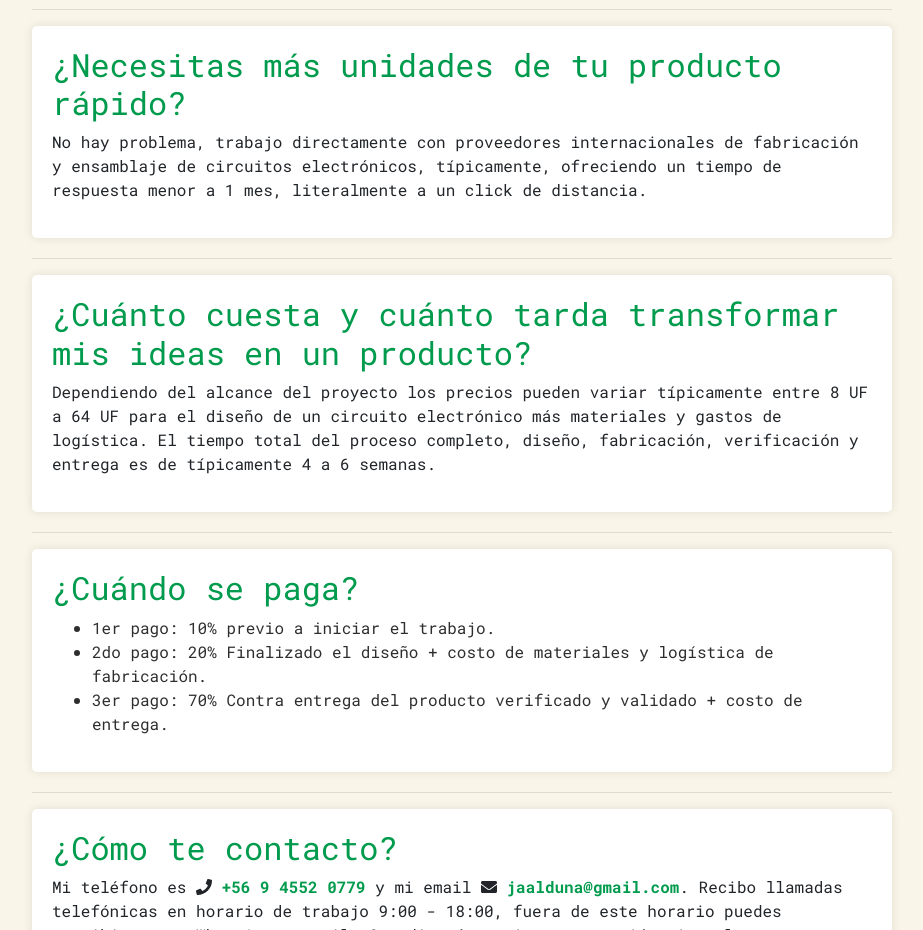
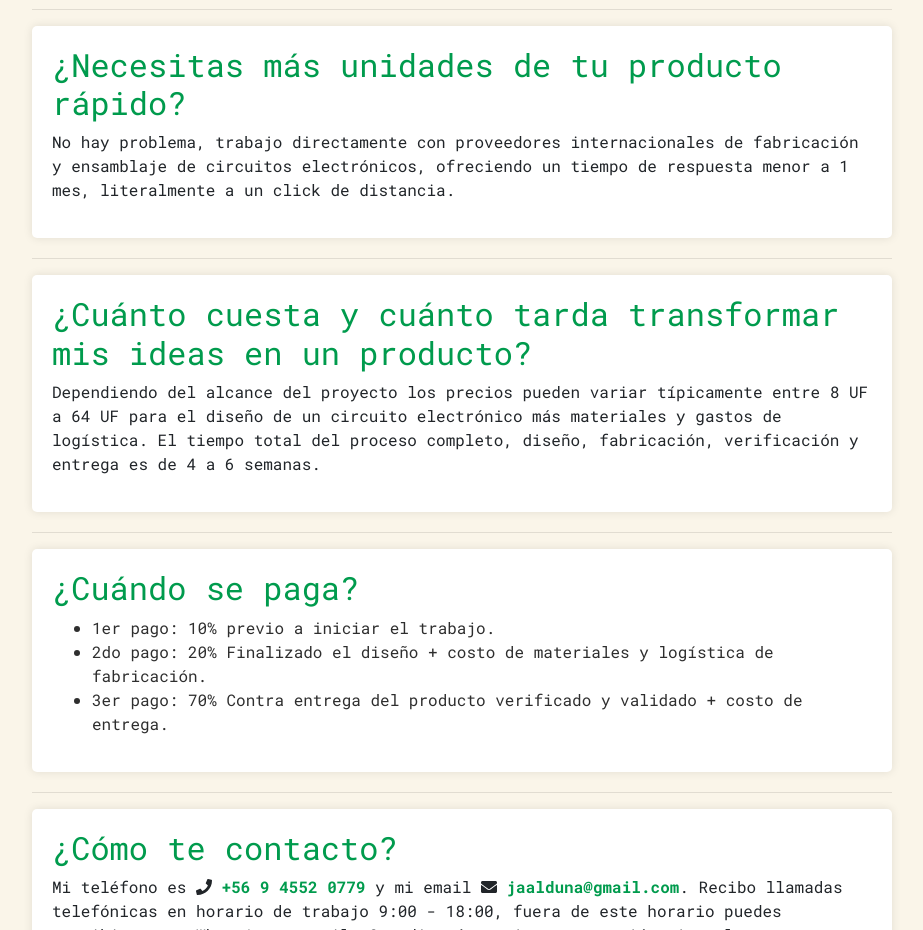
Before and after one commit to jaalduna/miweb, a plain HTML site: page index.html in a window 1280 px wide. Shown: the part 1020-1950 px from the top of the page, without its empty margins (178-1101 px from the left). Drawn offline with nearby package versions, Linux system fonts and the light colour scheme.

Commit message:
change some words

```diff
--- a/index.html
+++ b/index.html
@@ -45,12 +45,12 @@
         <hr>
         <section>
             <h2>¿Necesitas más unidades de tu producto rápido?</h2>
-            <p>No hay problema, trabajo directamente con proveedores internacionales de fabricación y ensamblaje de circuitos electrónicos, típicamente, ofreciendo un tiempo de respuesta menor a 1 mes, literalmente a un click de distancia.</p>
+            <p>No hay problema, trabajo directamente con proveedores internacionales de fabricación y ensamblaje de circuitos electrónicos, ofreciendo un tiempo de respuesta menor a 1 mes, literalmente a un click de distancia.</p>
         </section>
         <hr>
         <section>
             <h2>¿Cuánto cuesta y cuánto tarda transformar mis ideas en un producto?</h2>
-            <p>Dependiendo del alcance del proyecto los precios pueden variar típicamente entre 8 UF a 64 UF para el diseño de un circuito electrónico más materiales y gastos de logística. El tiempo total del proceso completo, diseño, fabricación, verificación y entrega es de típicamente 4 a 6 semanas.</p>
+            <p>Dependiendo del alcance del proyecto los precios pueden variar típicamente entre 8 UF a 64 UF para el diseño de un circuito electrónico más materiales y gastos de logística. El tiempo total del proceso completo, diseño, fabricación, verificación y entrega es de 4 a 6 semanas.</p>
         </section>
         <hr>
         <section>
```
